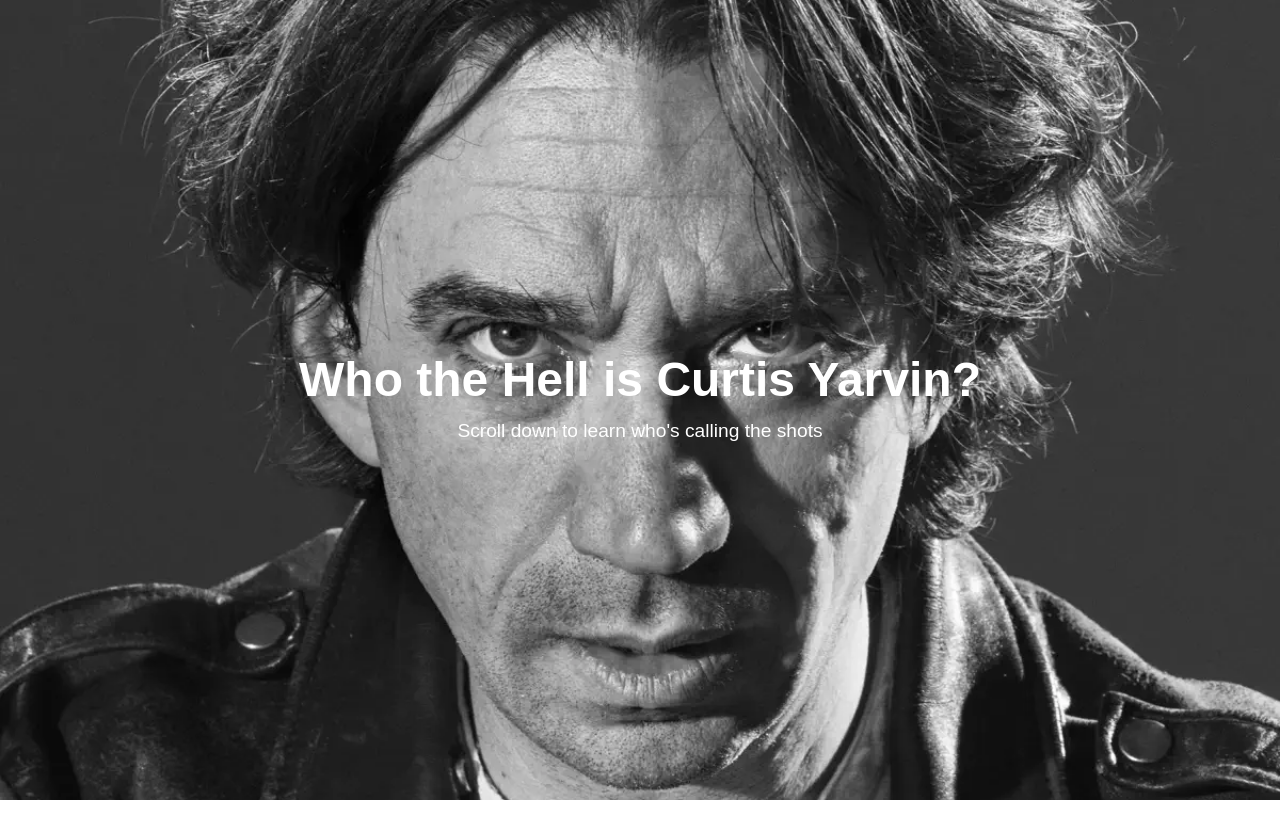
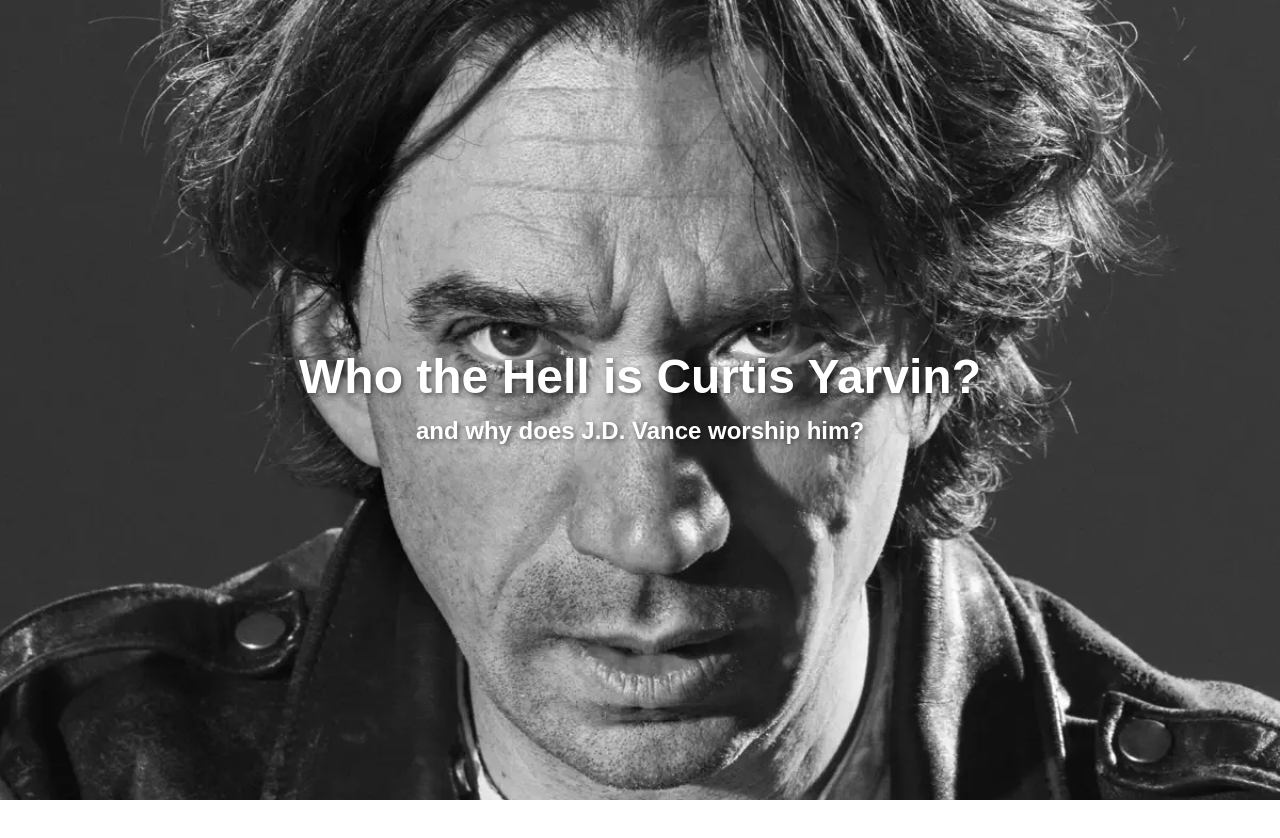
Before and after one commit to ZelmaSedano/curtis_fucking_yarvin, a React (Vite) app: page / in a window 1280 px wide. Shown: the top 838 px of the page. Built offline with nearby package versions, Linux system fonts and the light colour scheme.

Commit message:
fixing scrolling errors, add more content to see if it continues to work

```diff
--- a/src/App.css
+++ b/src/App.css
@@ -49,19 +49,27 @@ body {
   opacity: 0; /* Hide content when collapsed */
 }
 
-h1 {
+.header-h1 {
   font-size: 3rem;
   margin-bottom: 10px;
+  text-shadow: 2px 2px 5px rgba(0, 0, 0, 0.5);
 }
 
-p {
-  font-size: 1.2rem;
+.header-p {
+  font-size: 1.5rem;
+  text-shadow: 2px 2px 5px rgba(0, 0, 0, 0.5);
+  font-weight: bold;
 }
 
 /* Content Section */
 .content {
-  padding-top: 120px; /* Push content down to avoid overlap with header */
+  padding-top: 700px; /* Push content down to avoid overlap with header */
   text-align: center;
+}
+
+.content-scrolled {
+  padding-top:500px;
+
 }
 
 .content p {
--- a/src/App.tsx
+++ b/src/App.tsx
@@ -30,21 +30,17 @@ function App() {
       <div className="App">
         <header className={`header ${scrolling ? 'scrolled' : ''}`}>
           <div className="header-content">
-            <h1>Who the Hell is Curtis Yarvin?</h1>
-            <p>Scroll down to learn who's calling the shots</p>
+            <h1 className='header-h1'>Who the Hell is Curtis Yarvin?</h1>
+            <p className='header-p'>and why does J.D. Vance worship him?</p>
           </div>
         </header>
+      </div>
 
-        <div className="content">
+      <div className="content">
           <p>Scroll down to see the header collapse.</p>
-          <p>More content...</p>
-          <div style={{ height: '2000px' }}></div>
+          {/* space so you can scroll down*/}
+          <div style={{ height: '500px' }}></div>
         </div>
-      </div>
-      {/* <h1>Who the Hell is Curtis Yarvin?</h1> */}
-      {/* <p className="read-the-docs">
-        Click on the Vite and React logos to learn more
-      </p> */}
     </>
   )
 }
```
